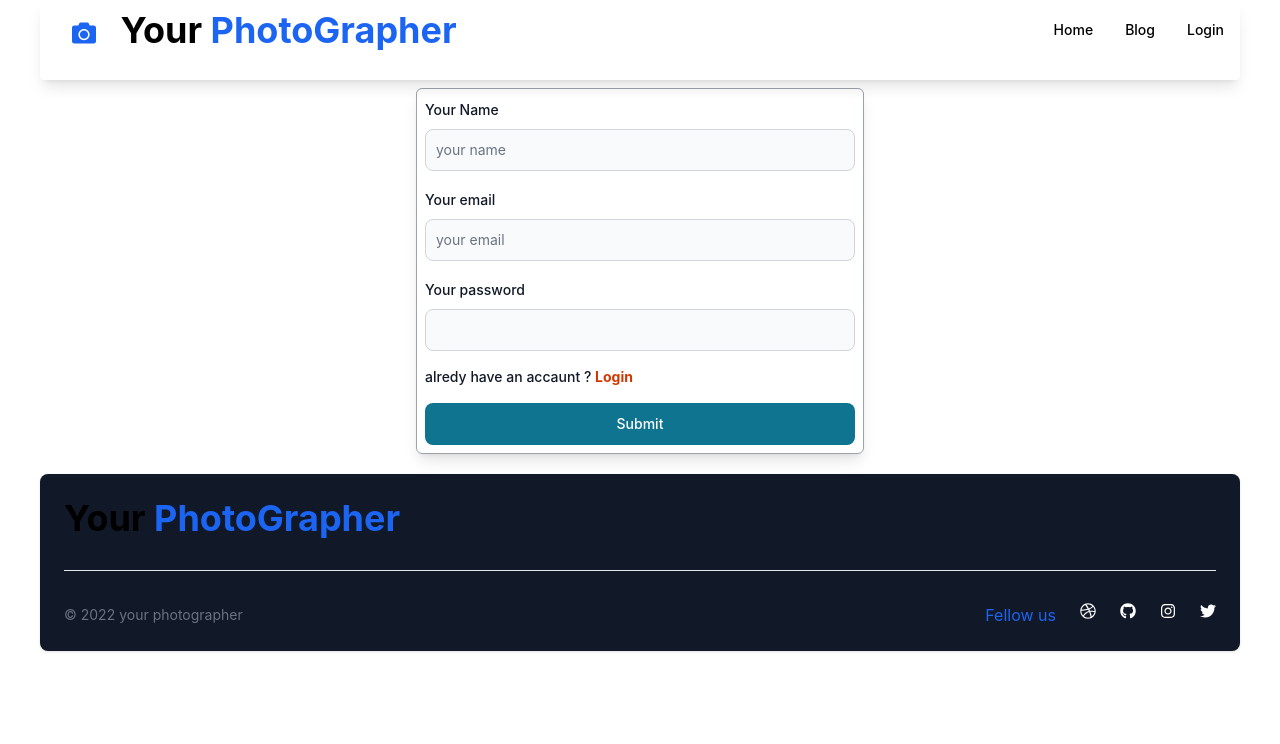
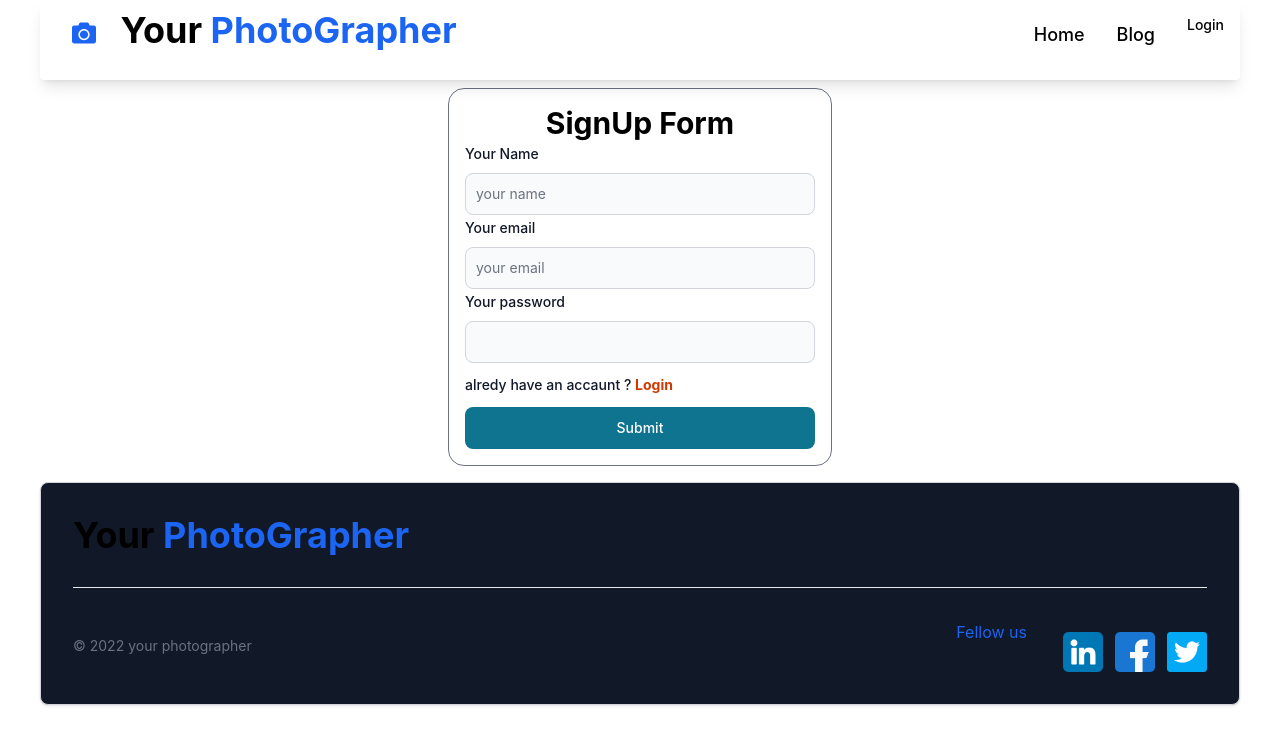
Before and after one commit to morshed0099/your-photograper-client, a React (Create React App) app: page /signup in a window 1280 px wide. Shown: the top 744 px of the page. Built offline with nearby package versions, Linux system fonts and the light colour scheme; no server answers.

Commit message:
navbar update

```diff
--- a/src/App.css
+++ b/src/App.css
@@ -33,6 +33,19 @@
   transform: translate(-50%, -50%);
   color: white;
 }
+.active{
+
+color: rgb(77, 158, 6);
+  border-radius: 10px;
+  margin-top: 10px;
+  font-size: 18px;
+
+}
+.deactive{
+ margin-top: 10px;
+ font-size: 18px;
+
+}
 @media (prefers-reduced-motion: no-preference) {
   .App-logo {
     animation: App-logo-spin infinite 20s linear;
--- a/src/Shered/Footers.js
+++ b/src/Shered/Footers.js
@@ -1,13 +1,15 @@
 
 
 import { Footer } from 'flowbite-react';
-import { FooterBrand } from 'flowbite-react/lib/esm/components/Footer/FooterBrand';
 import React from 'react';
-import { FaDribbble, FaGithub, FaInstagram, FaTwitter } from 'react-icons/fa';
+import facebook from '../media/facebook.png'
+import twitter from '../media/twitter.png'
+import linkedin from '../media/linkedin.png'
+
 
 const Footers = () => {
   return (
-    <Footer className='bg-gray-900 mt-4 text-white' container={true}>
+    <Footer className='bg-gray-900 mt-4 p-8 text-white border border-gray-300' >
       <div className="w-full">
         <div className="grid w-full justify-between sm:flex sm:justify-between md:flex md:grid-cols-1">
           <div>
@@ -27,10 +29,15 @@ const Footers = () => {
           />
           <div className="mt-4 flex space-x-6 sm:mt-0 sm:justify-center">
           <span className='text-blue-600'>Fellow us</span>
-           <FaDribbble/>
-            <FaGithub/>
-           <FaInstagram/>
-           <FaTwitter/>
+          <div className='mt-3 flex ml-[36%]'>
+                        <img
+                            className='w-10 h-10 ml-3' src={linkedin} alt="" />
+                        <img
+                            className='w-10 h-10 ml-3' src={facebook} alt="" />
+
+                        <img
+                            className='w-10 h-10 ml-3' src={twitter} alt="" />
+                    </div>
           </div>
         </div>
       </div>
--- a/src/Shered/Header.js
+++ b/src/Shered/Header.js
@@ -32,13 +32,13 @@ const Header = () => {
             <Navbar.Toggle />
             <ScrollToTop>
                 <Navbar.Collapse>
-                    <NavLink to='/'>Home</NavLink>
-                    <NavLink to='/blog'>Blog</NavLink>
+                    <NavLink className={({isActive})=>isActive?"active":"deactive"} to='/'>Home</NavLink>
+                    <NavLink className={({isActive})=>isActive?"active":"deactive"} to='/blog'>Blog</NavLink>
                     {
                         user?.email ?
                             <>
-                                <NavLink to='/reviews'>MyReview</NavLink>
-                                <NavLink to='/addservice'>AddService</NavLink>
+                                <NavLink className={({isActive})=>isActive?"active":"deactive"}  to='/reviews'>MyReview</NavLink>
+                                <NavLink className={({isActive})=>isActive?"active":"deactive"} to='/addservice'>AddService</NavLink>
                                 <Button gradientMonochrome="lime" className='ml-3' onClick={hadelLogout}>LogOut</Button>
                             </>
                             :
--- a/src/Shered/Signup.js
+++ b/src/Shered/Signup.js
@@ -1,6 +1,6 @@
 import { Button, Label, TextInput } from 'flowbite-react';
 import React, { useContext } from 'react';
-import { FaGoogle } from 'react-icons/fa';
+
 import { Link, useNavigate } from 'react-router-dom';
 import Swal from 'sweetalert2';
 import { userAuth } from '../AuthProvider/AuthProvider';
@@ -11,7 +11,6 @@ const Signup = () => {
     const handelSignup = (event) => {
         event.preventDefault();
         const form = event.target;
-        const displayName = form.name.value;
         const email = form.email.value;
         const password = form.password.value;
         createUserEmail(email, password)
@@ -38,7 +37,9 @@ const Signup = () => {
             })
     }
     return (
-        <form onSubmit={handelSignup} className="flex max-w-md border-gray-400 border rounded-md flex-col mb-5 gap-4 w-[96] boder p-2 shadow-lg lg:w-[50%] mx-auto">
+        <div className='w-96 mx-auto border border-gray-500 p-4 rounded-2xl'>
+            <h3 className='text-3xl font-bold text-center'>SignUp Form</h3>
+            <form onSubmit={handelSignup}>
             <div>
                 <div className="mb-2 block">
                     <Label
@@ -83,18 +84,20 @@ const Signup = () => {
                     required={true}
                 />
             </div>
-            <div className="flex items-center gap-2">
+            <div className="flex items-center mt-3 gap-2">
 
                 <Label htmlFor="remember">
                     alredy have an accaunt ? <Link to='/login'><span className='text-orange-600 text-1xl font-bold'>Login</span></Link>
                 </Label>
             </div>
-            <Button type="submit">
+            <Button type="submit" className='mt-3 w-full'>
                 Submit
             </Button>
 
         </form>
+        </div>
     );
+
 };
 
 export default Signup;
--- a/src/pages/Home/Galarry.js
+++ b/src/pages/Home/Galarry.js
@@ -3,7 +3,6 @@ import { PhotoProvider, PhotoView } from 'react-photo-view';
 import brid from '../../media/bf33e6237cd17959f1e2093dc34ae3a3.jpg'
 import model from '../../media/model.jpeg';
 import model1 from '../../media/model1.jpeg'
-import model2 from '../../media/model2.jpeg'
 import model3 from '../../media/model3.jpeg'
 import model4 from '../../media/model4.jpeg'
 import model5 from '../../media/model5.jpeg'
@@ -16,20 +15,52 @@ const Galarry = () => {
             <div className='max-w-[1000px] mx-auto gap-4 p-6 grid grid-cols-1 md:grid-cols-3 lg:grid-cols-4'>
 
                 <div>
-                    <img src={brid} className='mb-3' alt="" />
-                    <img src={model5} className="mb-3 h-[370px]" alt="" />
+                    <PhotoProvider>
+                        <PhotoView src={brid}>
+                            <img src={brid} className='mb-3' alt="" />
+                        </PhotoView>
+                    </PhotoProvider>
+                    <PhotoProvider>
+                        <PhotoView src={model5}>
+                        <img src={model5} className="mb-3 h-[376px]" alt="" />
+                        </PhotoView>
+                    </PhotoProvider>
                 </div>
                 <div className='col-span-1 md:col-span-1 lg:col-span-2'>
-                    <img src={model1} className=" mb-3 w-full" alt="" />
+                <PhotoProvider>
+                        <PhotoView src={model1}>
+                        <img src={model1} className=" mb-3 w-full" alt="" />
+                        </PhotoView>
+                    </PhotoProvider>
+
                     <div className='grid gap-4 grid-cols1 md:grid-cols-2'>
-                        <img src={model3} className="mb-3 h-[445px]" alt="" />
-                        <img src={model4} className="h-[445px] " alt="" />
+                    <PhotoProvider>
+                        <PhotoView src={model3}>
+                        <img src={model3} className="mb-3 h-[454px]" alt="" />
+                        </PhotoView>
+                    </PhotoProvider>
+                    <PhotoProvider>
+                        <PhotoView src={model4}>
+                        <img src={model4} className="h-[454px] " alt="" />
+                        </PhotoView>
+                    </PhotoProvider>
+
+
                     </div>
                 </div>
                 <div>
                     <div>
+                    <PhotoProvider>
+                        <PhotoView src={model}>
                         <img className='mb-3' src={model} alt="" />
+                        </PhotoView>
+                    </PhotoProvider>
+                    <PhotoProvider>
+                        <PhotoView src={tiger}>
                         <img src={tiger} alt="" />
+                        </PhotoView>
+                    </PhotoProvider>
+
                     </div>
 
                 </div>
--- a/src/pages/Login/Login.js
+++ b/src/pages/Login/Login.js
@@ -41,11 +41,11 @@ const Login = () => {
 
             }).catch(error => {
                 console.error(error)
-                const message = error.message
+
                 Swal.fire({
                     icon: 'error',
                     title: 'Oops...',
-                    text: { message },
+                    text: error.message ,
                 })
             })
 
@@ -75,19 +75,20 @@ const Login = () => {
 
             }).catch(error => {
                 console.error(error)
-                const message = error.message
+
                 Swal.fire({
                     icon: 'error',
                     title: 'Oops...',
-                    text: { message },
+                    text: error.message,
                 })
             })
     }
     return (
-        <div  className='p-8' style={{
+        <div className='p-8' style={{
             backgroundImage: `url(${wed})`
         }}>
-             <div className='w-96 text-white bg-transparent md:mr-[50px]  bg-gray-600 bg-opacity-70 mx-auto p-4 flex flex-col justify-between gap-3 border border-gray-400 mt-9 rounded-2xl shadow-2xl'>
+            <div className='flex justify-center '>
+                <div className='w-96 text-white bg-transparent md:mr-[50px] sm:mr-[150px]  bg-gray-600 bg-opacity-70 mx-auto p-4 flex flex-col justify-between gap-3 border border-gray-400 mt-9 rounded-2xl shadow-2xl'>
                     <div className='flex justify-center mt-[-6px]'>
                         <img src="https://th.bing.com/th/id/R.c11b6f38dffc24a4508217513b0e50bd?rik=Pt%2bkITlukiMkWg&riu=http%3a%2f%2fwww.emmegi.co.uk%2fwp-content%2fuploads%2f2019%2f01%2fUser-Icon.jpg&ehk=zjS04fF4nxx%2bpkvRPsSezyic3Z7Yfu%2fuoT75KnbNv1Y%3d&risl=&pid=ImgRaw&r=0" className='h-24 w-24 rounded-full ' alt="" />
                     </div>
@@ -147,6 +148,7 @@ const Login = () => {
                     </div></button>
                 </div>
             </div>
+        </div>
 
     );
 }
```
Lines whose indentation alone changed are shown as unchanged.
